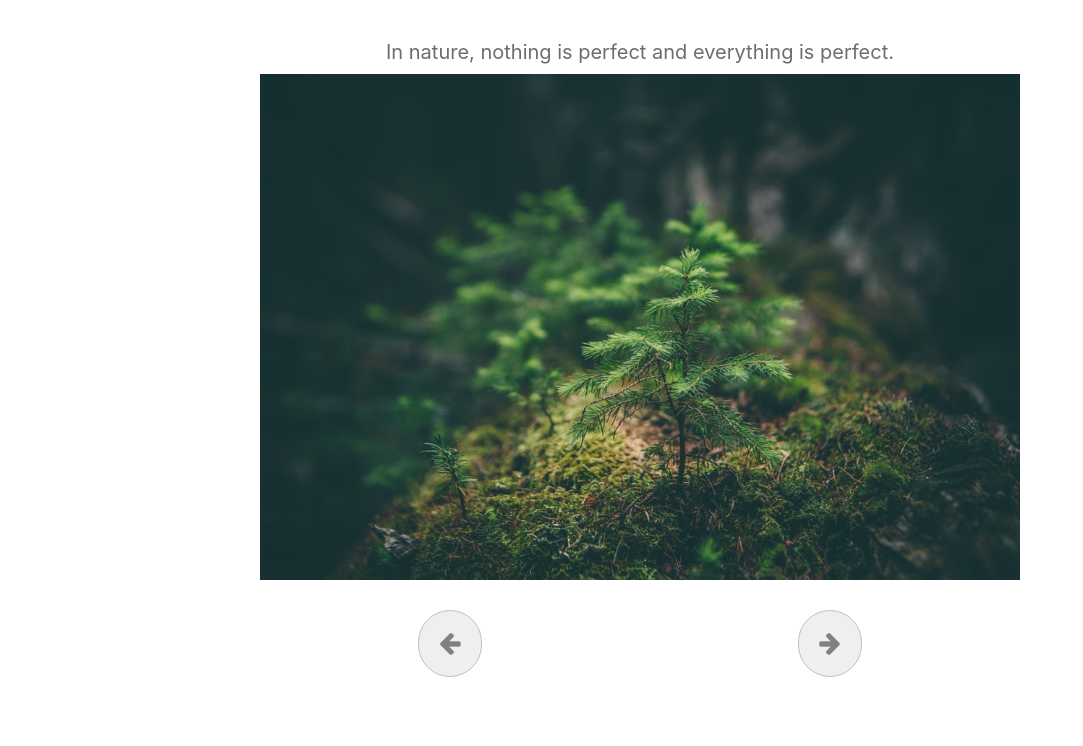
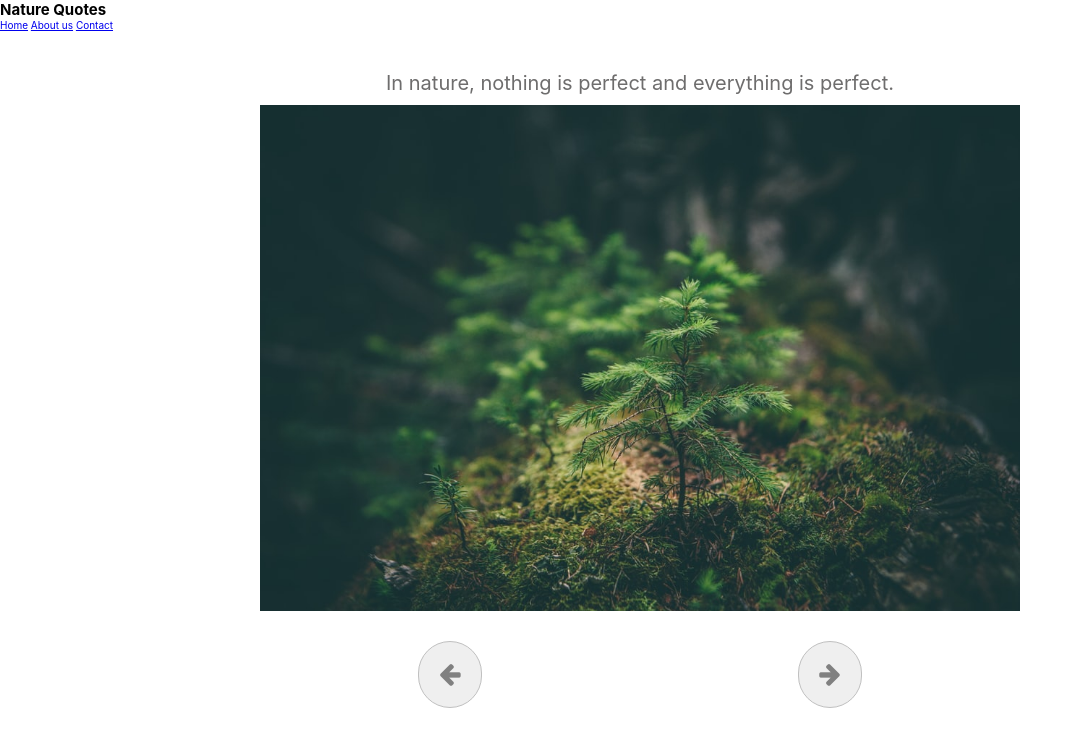
Before and after one commit to Saif-Hossain-Mredul/Carousel-DOM, a plain HTML site: page index.html in a window 1280 px wide. Shown: the whole page, without its empty margins (0-1083 px from the left). Drawn offline with Linux system fonts and the light colour scheme.

Commit message:
header html added

```diff
--- a/index.html
+++ b/index.html
@@ -11,6 +11,20 @@
 		<title>Document</title>
 	</head>
 	<body>
+		<header class="header">
+			<nav class="nav-bar">
+				<div class="nav-bar__left">
+					<h1>Nature <span class="quotes">Quotes</span></h1>
+				</div>
+
+				<div class="nav-bar__right">
+					<a href="#" class="nav-bar__right-element">Home</a>
+					<a href="#" class="nav-bar__right-element">About us</a>
+					<a href="#" class="nav-bar__right-element">Contact</a>
+				</div>
+			</nav>
+		</header>
+
 		<div class="slider-container">
 			<div class="slider-content">
 				<h1 class="slider-title">
--- a/main.scss
+++ b/main.scss
@@ -11,6 +11,8 @@ html {
 }
 
 body {
+
+
 	.slider-container {
 		width: 80vw;
 		margin: 3rem auto;
```
Also changed, not shown: 1 other file.
